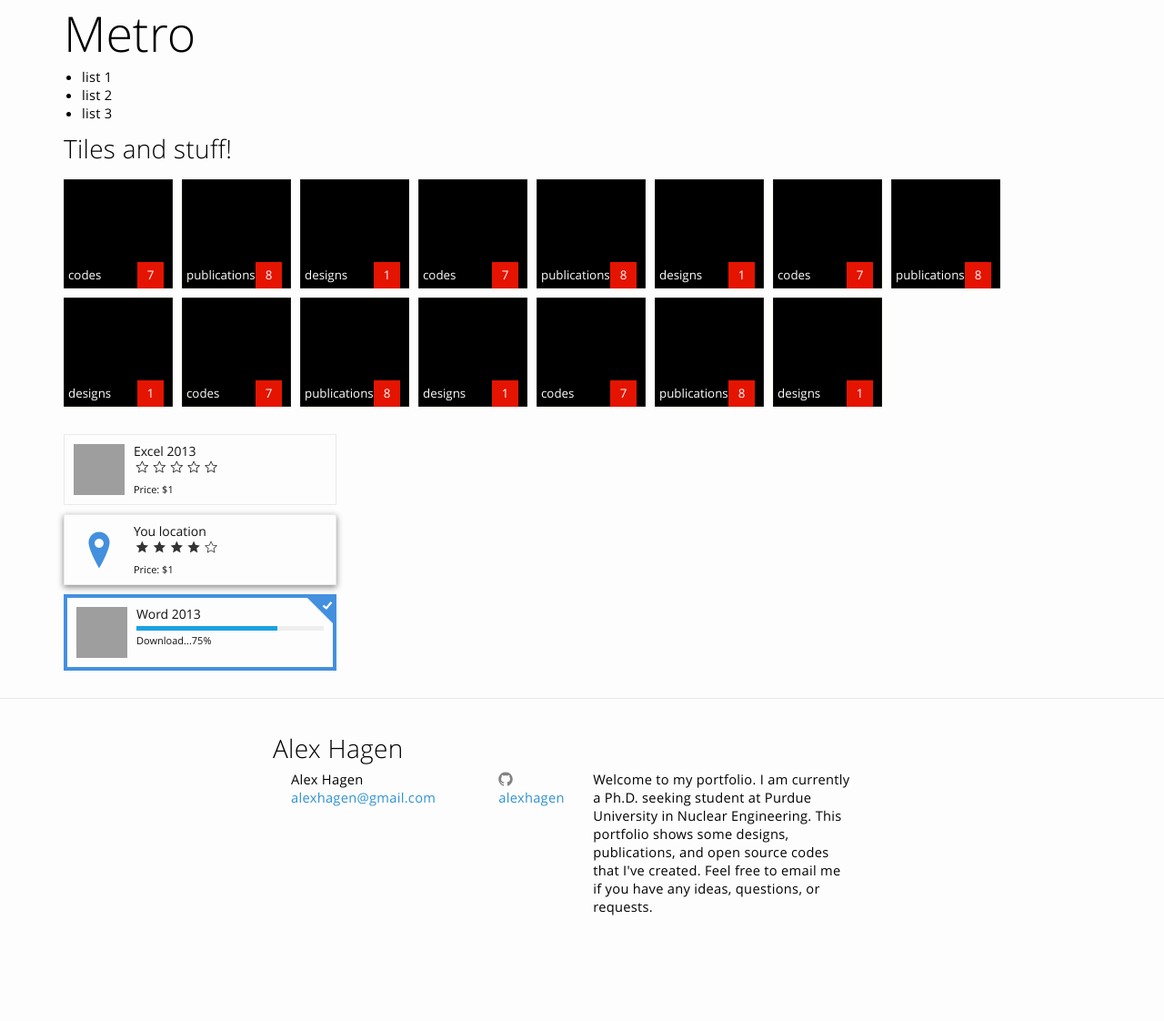
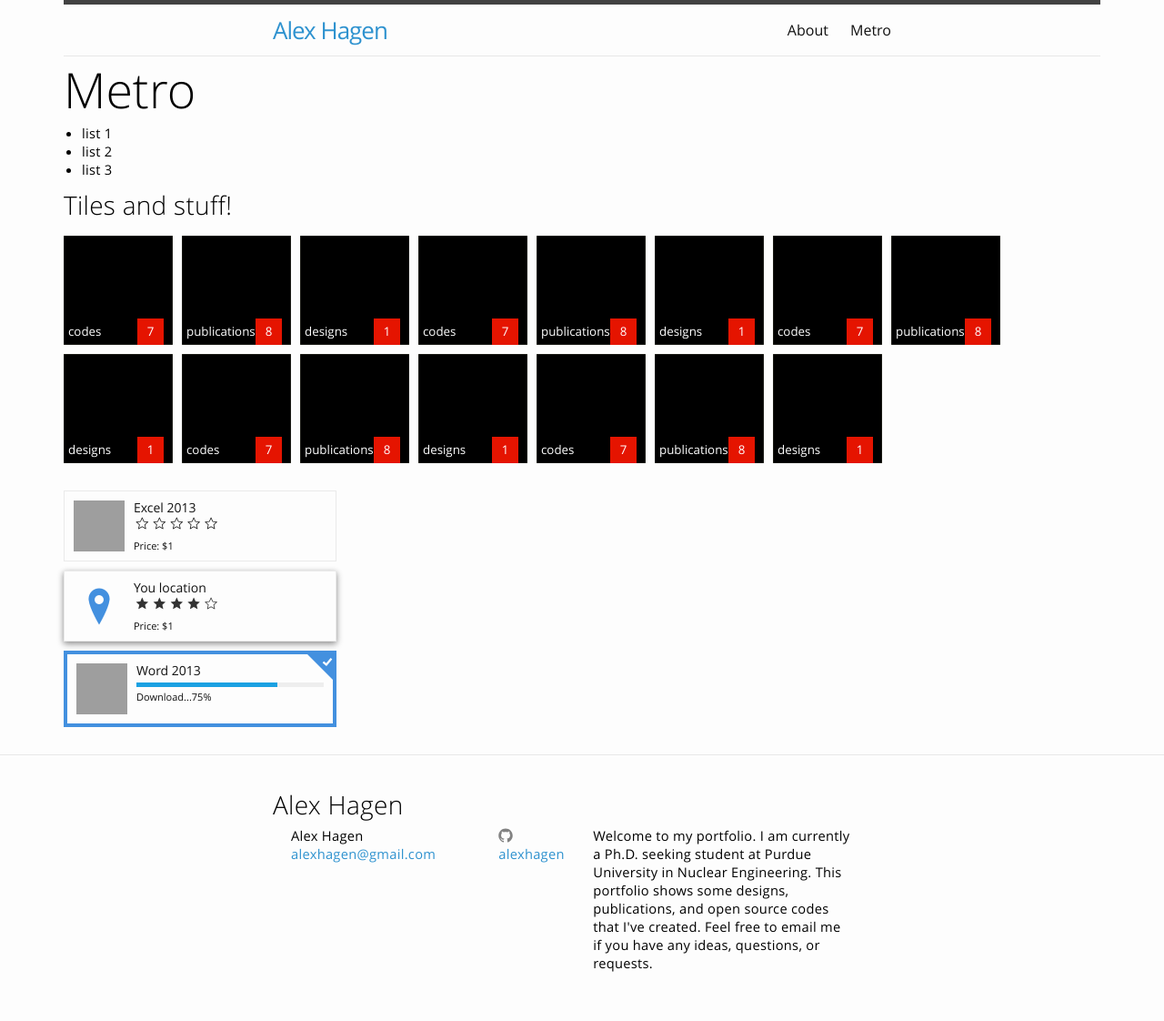
Before and after one commit to alexhagen/alexhagen.github.io, a Jekyll site: the page built from metro.md, in a window 1280 px wide. Shown: the whole page at 91% size. Built offline with Jekyll 4.4.1, drawn with Linux system fonts in a browser that asks for light colours; before the commit the page ends 1060 px from its top, so only the background shows below that; grey boxes are pictures that could not be loaded.

Commit message:
trying to include header and footer

```diff
--- a/_layouts/metro.html
+++ b/_layouts/metro.html
@@ -5,7 +5,7 @@
 
 <body class="metro">
 <div class="container">
-{% include headermetro.html %}
+{% include header.html %}
 
 <div class="grid fluid show-grid">
 
```
